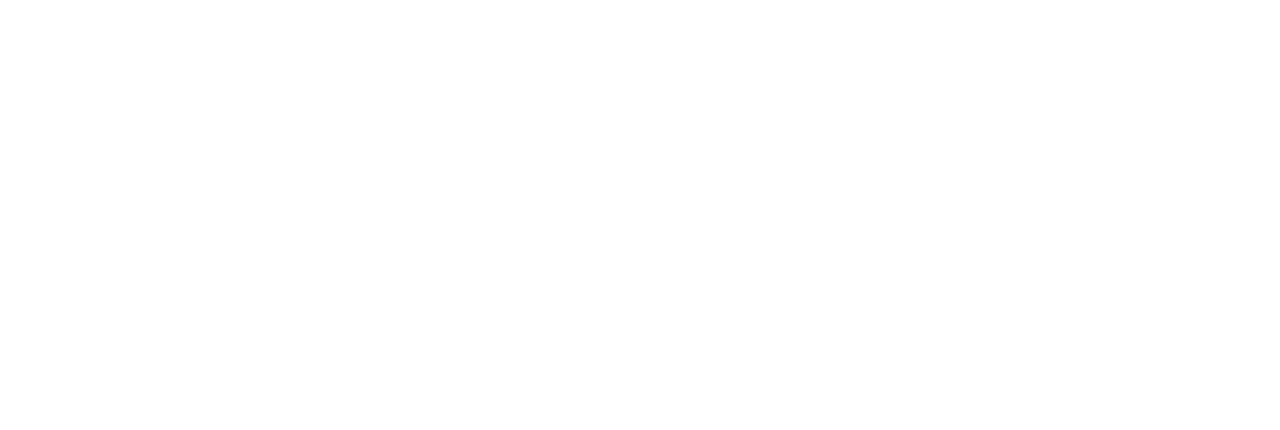
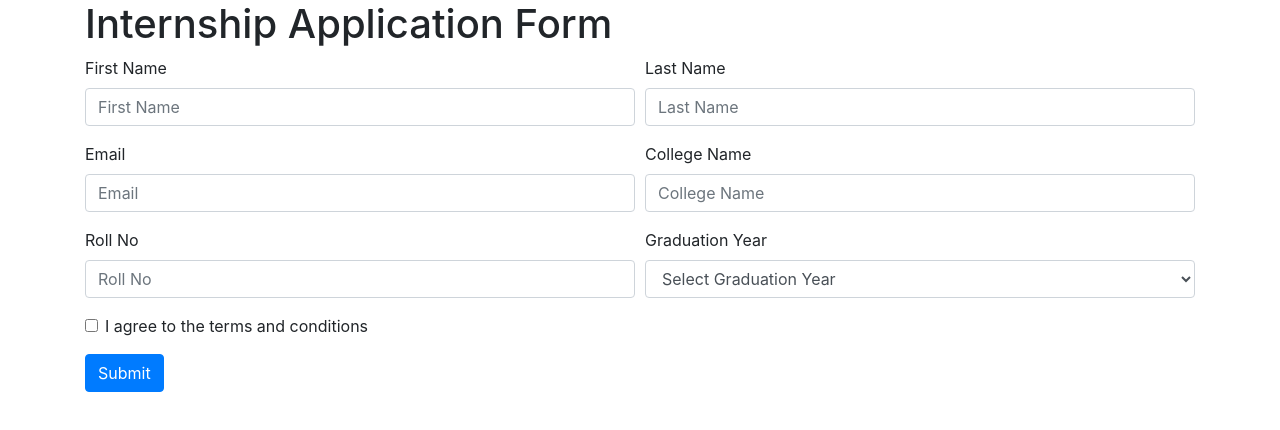
Before and after one commit to acciojob/bootstrap-form-easy-KranthikillerOp, a website: page main.html in a window 1280 px wide. Drawn offline with nearby package versions, Linux system fonts and the light colour scheme.

Commit message:
created a submission

```diff
--- a/main.html
+++ b/main.html
@@ -1,16 +1,92 @@
 <!DOCTYPE html>
+<html lang="en">
+<head>
+    <meta charset="UTF-8">
+    <meta name="viewport" content="width=device-width, initial-scale=1.0">
+    <title>Internship Application Form</title>
+    <!-- Add Bootstrap CSS link here -->
+    <link rel="stylesheet" href="https://stackpath.bootstrapcdn.com/bootstrap/4.5.2/css/bootstrap.min.css">
+</head>
+<body>
+    <div class="container">
+        <h1>Internship Application Form</h1>
+        <form id="internship-form">
+            <div class="form-row">
+                <div class="col-md-6 mb-3">
+                    <label for="first-name-input">First Name</label>
+                    <input type="text" class="form-control" id="first-name-input" placeholder="First Name" required>
+                    <div class="invalid-feedback">
+                        Please provide your first name.
+                    </div>
+                </div>
+                <div class="col-md-6 mb-3">
+                    <label for="last-name-input">Last Name</label>
+                    <input type="text" class="form-control" id="last-name-input" placeholder="Last Name" required>
+                    <div class="invalid-feedback">
+                        Please provide your last name.
+                    </div>
+                </div>
+            </div>
+            <div class="form-row">
+                <div class="col-md-6 mb-3">
+                    <label for="email-input">Email</label>
+                    <input type="email" class="form-control" id="email-input" placeholder="Email" required>
+                    <div class="invalid-feedback">
+                        Please provide a valid email address.
+                    </div>
+                </div>
+                <div class="col-md-6 mb-3">
+                    <label for="college-input">College Name</label>
+                    <input type="text" class="form-control" id="college-input" placeholder="College Name" required>
+                    <div class="invalid-feedback">
+                        Please provide your college name.
+                    </div>
+                </div>
+            </div>
+            <div class="form-row">
+                <div class="col-md-6 mb-3">
+                    <label for="roll-no-input">Roll No</label>
+                    <input type="text" class="form-control" id="roll-no-input" placeholder="Roll No" required>
+                    <div class="invalid-feedback">
+                        Please provide your roll number.
+                    </div>
+                </div>
+                <div class="col-md-6 mb-3">
+                    <label for="graduation-year-input">Graduation Year</label>
+                    <select class="form-control" id="graduation-year-input" required>
+                        <option value="">Select Graduation Year</option>
+                        <option value="2020">2020</option>
+                        <option value="2021">2021</option>
+                        <option value="2022">2022</option>
+                        <option value="2023">2023</option>
+                    </select>
+                    <div class="invalid-feedback">
+                        Please select your graduation year.
+                    </div>
+                </div>
+            </div>
+            <div class="form-group">
+                <div class="form-check">
+                    <input class="form-check-input" type="checkbox" id="conditions-checkbox" required>
+                    <label class="form-check-label" for="conditions-checkbox">
+                        I agree to the terms and conditions
+                    </label>
+                    <div class="invalid-feedback">
+                        You must agree to the terms and conditions.
+                    </div>
+                </div>
+            </div>
+            <button class="btn btn-primary" type="submit">Submit</button>
+        </form>
+    </div>
 
-<html>
+    <!-- Add Bootstrap JS and jQuery scripts here (for form validation) -->
+    <script src="https://code.jquery.com/jquery-3.5.1.slim.min.js"></script>
+    <script src="https://cdn.jsdelivr.net/npm/@popperjs/core@2.5.3/dist/umd/popper.min.js"></script>
+    <script src="https://stackpath.bootstrapcdn.com/bootstrap/4.5.2/js/bootstrap.min.js"></script>
 
-<head>
-	<link rel="stylesheet" href="styles.css">
-</head>
-
-<body>
-	<!-- the entire body must be written by student -->
-    <script type="text/javascript" src="./script.js">
-</script>
-
+    <script>
+        // Add JavaScript validation or form submission handling here
+    </script>
 </body>
-
 </html>
--- a/styles.css
+++ b/styles.css
@@ -1,2 +1,33 @@
+/* Style the form container */
+.container {
+    max-width: 600px;
+    margin: 0 auto;
+    padding: 20px;
+}
 
-/* Your CSS Code here. */
+/* Style the form header */
+h1 {
+    text-align: center;
+}
+
+/* Style form inputs and labels */
+.form-control {
+    margin-bottom: 10px;
+}
+
+/* Style the submit button */
+.btn-primary {
+    width: 100%;
+    padding: 10px;
+}
+
+/* Style the form-check (checkbox) */
+.form-check {
+    margin-bottom: 10px;
+}
+
+/* Style the invalid feedback messages */
+.invalid-feedback {
+    color: red;
+    font-size: 12px;
+}
```
